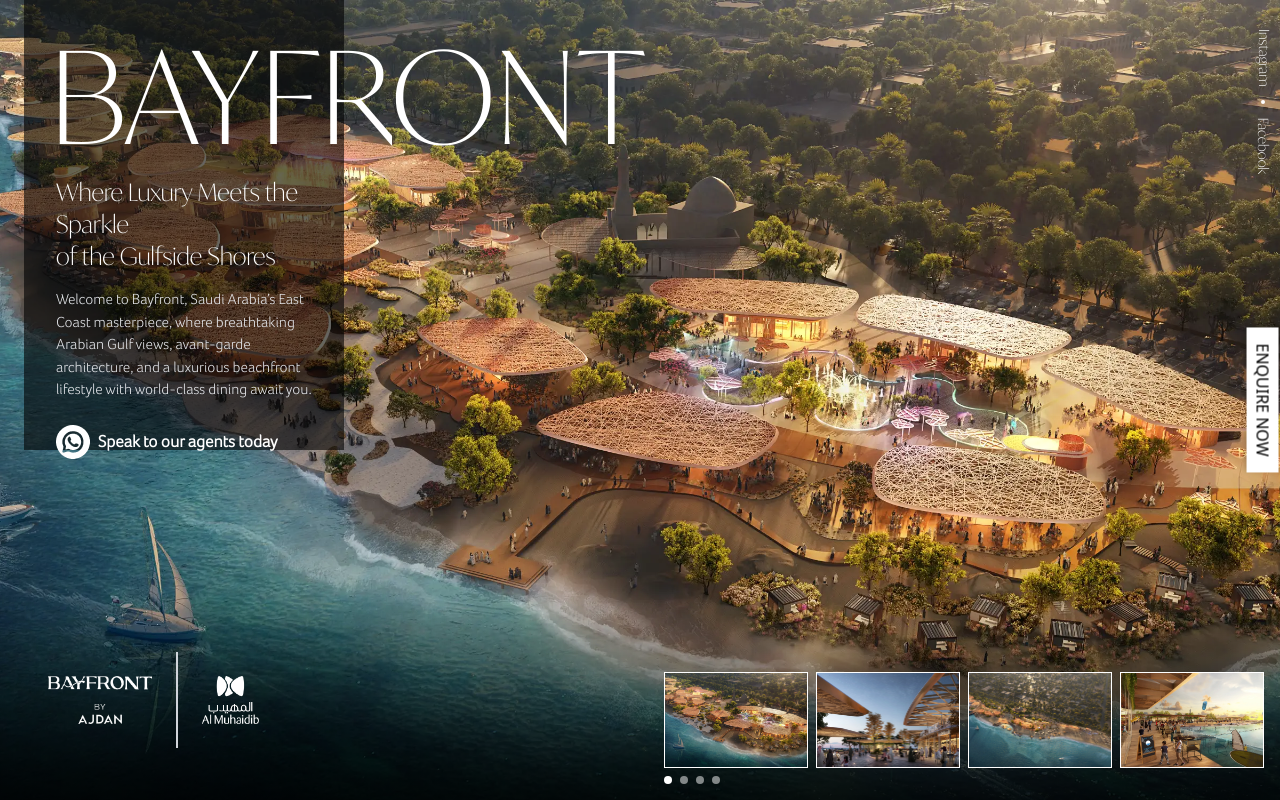
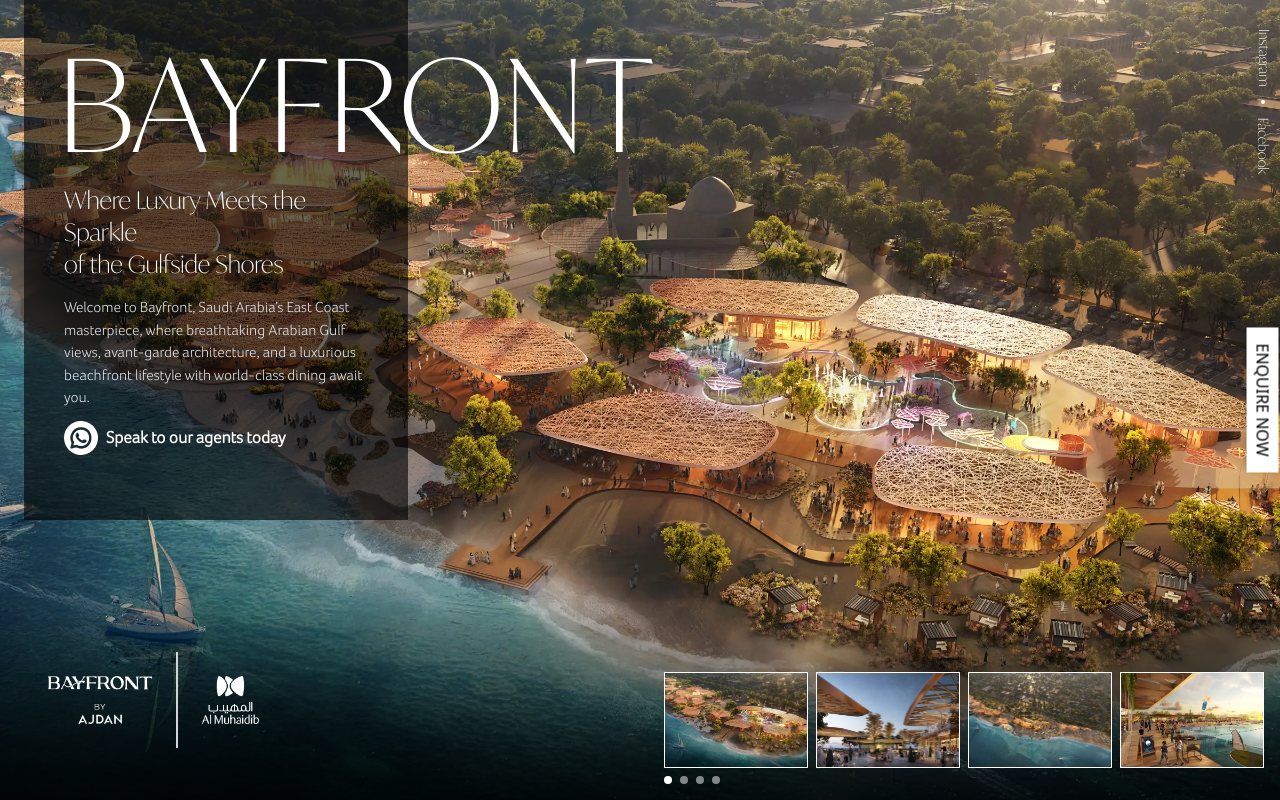
Before and after one commit to AuroCreativeStudio/BayfrontAjdan, a React (Vite) app: page / in a window 1280 px wide. Built offline with nearby package versions, Linux system fonts and the light colour scheme.

Commit message:
media query for first section

```diff
--- a/src/Home.css
+++ b/src/Home.css
@@ -86,3 +86,10 @@
     font-size: 1.75rem;
   }
 }
+@media (min-width: 1024px) and (max-width: 1300px) {
+  .overlay-custom {
+    height: 520px !important;  /* original 460px → increased */
+    width: 30% !important;     /* original 25% → increased */
+    padding: 2.5rem !important; /* little extra padding */
+  }
+}
--- a/src/Home.jsx
+++ b/src/Home.jsx
@@ -135,25 +135,26 @@
           ></div>
 
           {/* Left Overlay Content Box */}
-          <div className="absolute top-0 left-0 h-[450px] ml-6 w-full md:w-[25%] bg-black/60 p-8 flex flex-col justify-between text-white z-20">
+          <div className="absolute top-0 left-0 h-[460px] ml-6 w-full md:w-[25%] bg-black/60 p-8 flex flex-col justify-between text-white z-20 overlay-custom">
   <div>
     <h1 className="text-[171px] font-ivy ml-[-6px] md:text-9xl">BAYFRONT</h1>
     <h2 className="mt-4 text-[36px] font-ivy text-white md:text-2xl">
       Where Luxury Meets the Sparkle
       <br /> of the Gulfside Shores
     </h2>
-              <p className="mt-4 font-foco text-[15px] font-FocoLight  text-gray-200">
+    <p className="mt-4 font-foco text-[15px] font-FocoLight text-gray-200">
       Welcome to Bayfront, Saudi Arabia’s East Coast masterpiece, where breathtaking Arabian Gulf views, avant-garde architecture,
       and a luxurious beachfront lifestyle with world-class dining await you.
     </p>
 
     {/* Button */}
-              <button className="inline-flex items-center gap-2 mt-6 font-foco font-bold text-[17px] text-white pointer-events-auto">
+    <button className="inline-flex items-center gap-2 mt-3 font-foco font-bold text-[17px] text-white pointer-events-auto">
       <img src={whatsapp} alt="whatsapp" />
       Speak to our agents today
     </button>
   </div>
 </div>
+
 
           <div className="absolute top-12 right-[-12px] z-30 flex flex-col items-center space-y-8 font-ivy text-white text-sm">
             {/* Instagram */}
```
Lines whose indentation alone changed are shown as unchanged.
